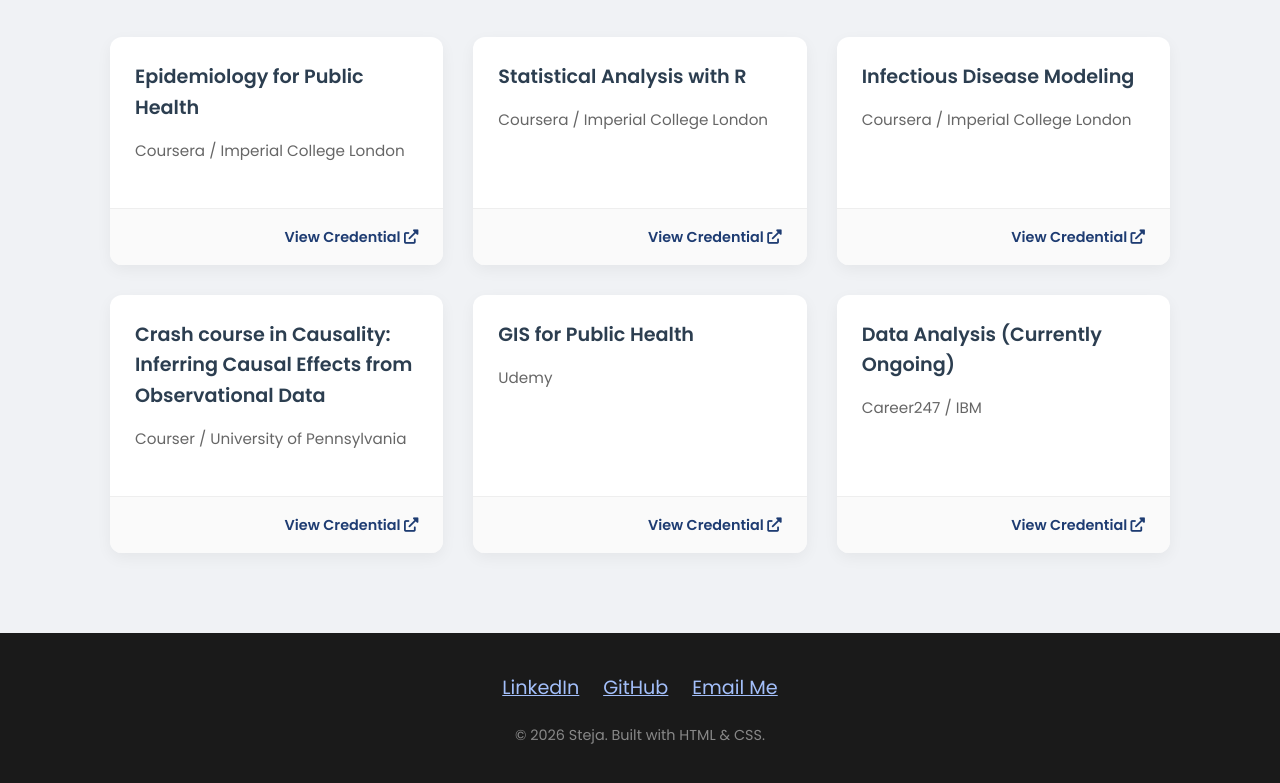
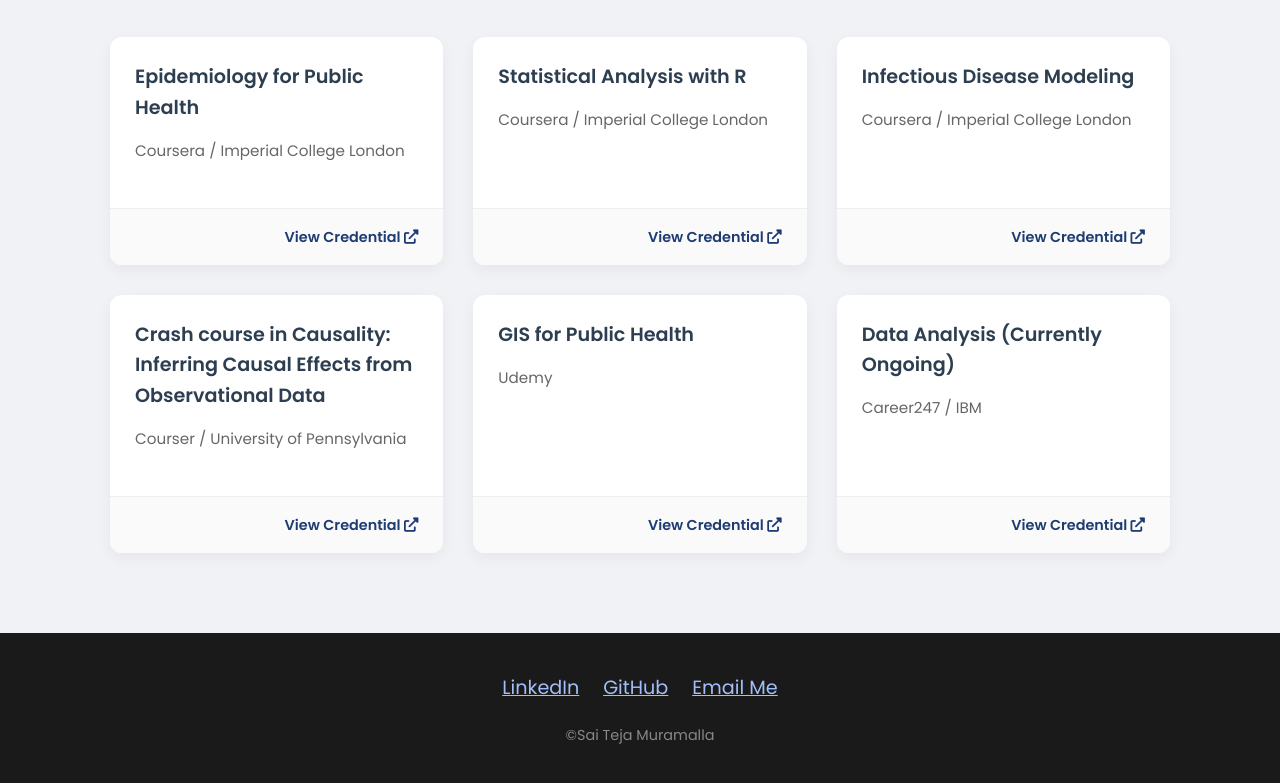
Before and after one commit to Steja715/Steja715.github.io, a plain HTML site: page index.html in a window 1280 px wide. Shown: the part 2185-2968 px from the top of the page. Drawn offline with nearby package versions, Linux system fonts and the light colour scheme.

Commit message:
Update index.html

```diff
--- a/index.html
+++ b/index.html
@@ -343,7 +343,7 @@
             <a href="https://github.com/Steja715" target="_blank" style="margin: 0 10px; font-size: 1.2rem; color: #a3bffa;">GitHub</a>
             <a href="mailto:sai.teja986@gmail.com" style="margin: 0 10px; font-size: 1.2rem; color: #a3bffa;">Email Me</a>
         </div>
-        <p>&copy; 2026 Steja. Built with HTML & CSS.</p>
+        <p>&copy;Sai Teja Muramalla</p>
     </footer>
 
 </body>
```
